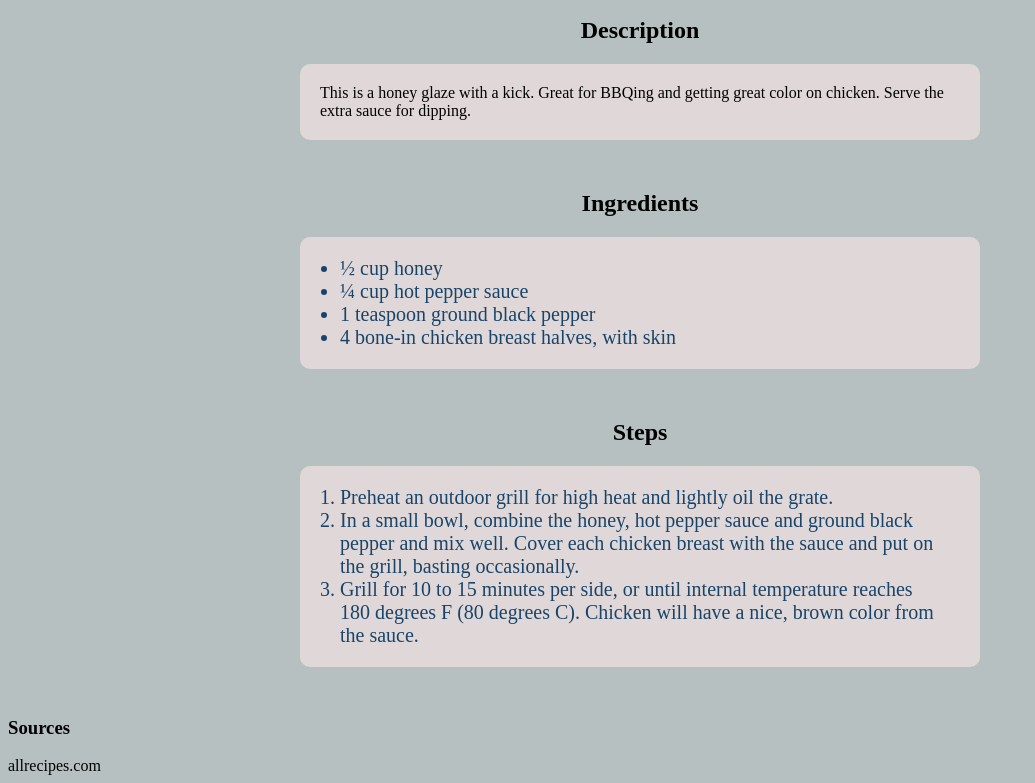
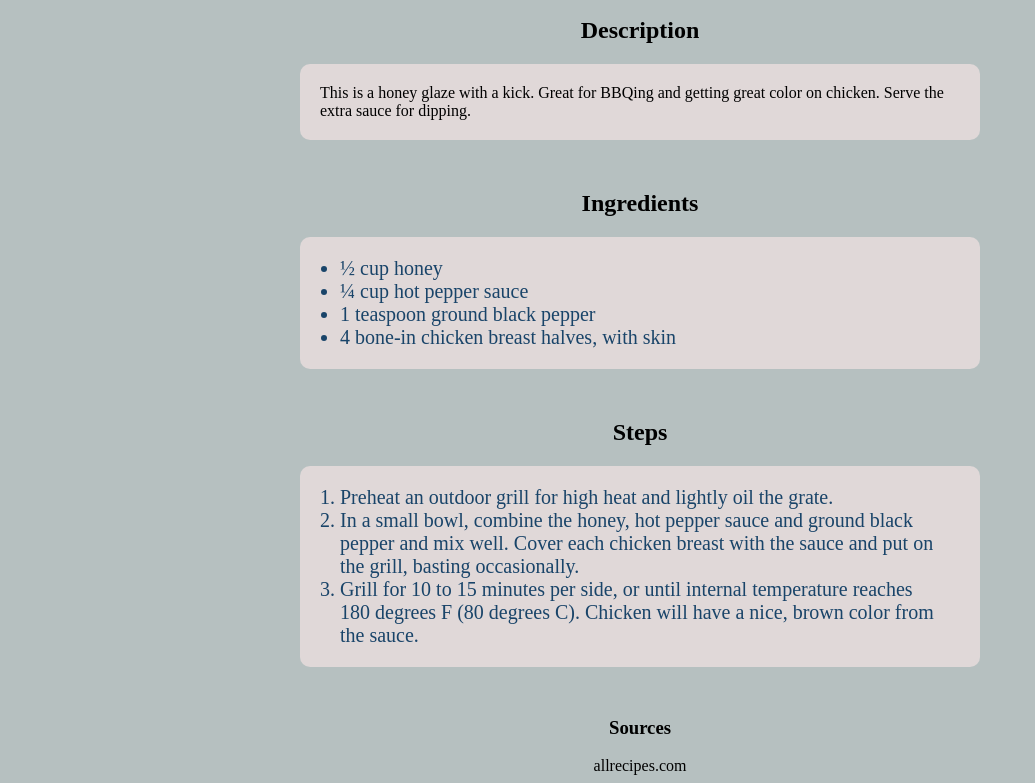
Before and after one commit to slavidkent/odin-recipes, a plain HTML site: page recipes/hot-honey-chicken.html in a window 1280 px wide. Shown: the part 458-1241 px from the top of the page, without its empty margins (0-1035 px from the left). Drawn offline with Linux system fonts and the light colour scheme.

Commit message:
Add and modified styles

```diff
--- a/css/styles.css
+++ b/css/styles.css
@@ -9,7 +9,8 @@ h2 {
     text-align: center;
 }
 ul,
-ol,p{
+ol,
+p {
     background-color: rgb(224, 216, 216);
     width: 50vw;
     margin-left: auto;
@@ -33,6 +34,7 @@ a:hover {
 a {
     text-decoration: none;
     color: inherit;
+    text-align: center;
 }
 img {
     display: block;
@@ -41,3 +43,10 @@ img {
     margin: auto;
     border-radius: 20px;
 }
+h3 {
+    text-align: center;
+}
+.source {
+    display: block;
+    text-align: center;
+}
--- a/recipes/hot-honey-chicken.html
+++ b/recipes/hot-honey-chicken.html
@@ -29,7 +29,7 @@
             color from the sauce.</li>
     </ol>
     <h3>Sources</h3>
-    <a href="https://www.allrecipes.com/recipe/16068/hot-honey-chicken/" target="_blank">allrecipes.com</a>
+    <a class="source" href="https://www.allrecipes.com/recipe/16068/hot-honey-chicken/" target="_blank">allrecipes.com</a>
 </body>
 
 </html>
```
Also changed, not shown: recipes/Fried-Egg-Sandwich.html (+1 -1 lines), recipes/chunky-cheesecake-brownies.html (+1 -1 lines).
